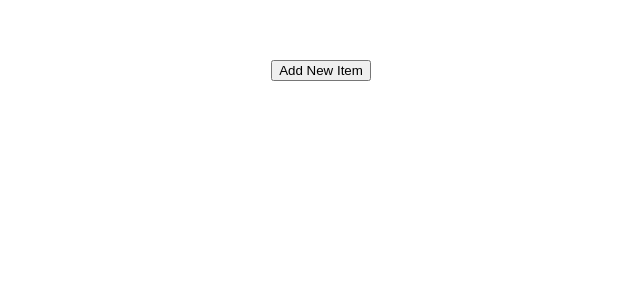
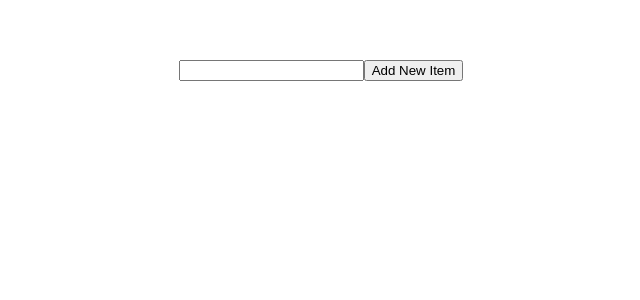
Before and after one commit to ericbastarache/learning-vue, a Vue app: page /#/list in a window 1280 px wide. Shown: the top 300 px of the page, without its empty margins (319-959 px from the left). Built offline with nearby package versions, Linux system fonts and the light colour scheme.

Commit message:
Updated list component to use v-model

```diff
--- a/src/components/List.vue
+++ b/src/components/List.vue
@@ -3,6 +3,7 @@
   <ul>
     <item v-for="item in items" v-bind:key="item.id"></item>
   </ul>
+  <input v-model="itemText" @keyup.enter="addItem()" />
   <button @click="addItem()">Add New Item</button>
 </div>
 </template>
@@ -16,6 +17,7 @@
     data() {
       return {
         items: [],
+        itemText: '',
       };
     },
     methods: {
@@ -23,7 +25,7 @@
         return this.items;
       },
       addItem() {
-        this.items.push({ id: this.items.length, name: 'Test' });
+        this.items.push({ id: this.items.length, name: this.itemText });
         const obj = Object.assign({}, this.items);
         this.$set(this.items, obj);
         // return this.items.push({ id: this.items.length, name: 'Test' });
```
